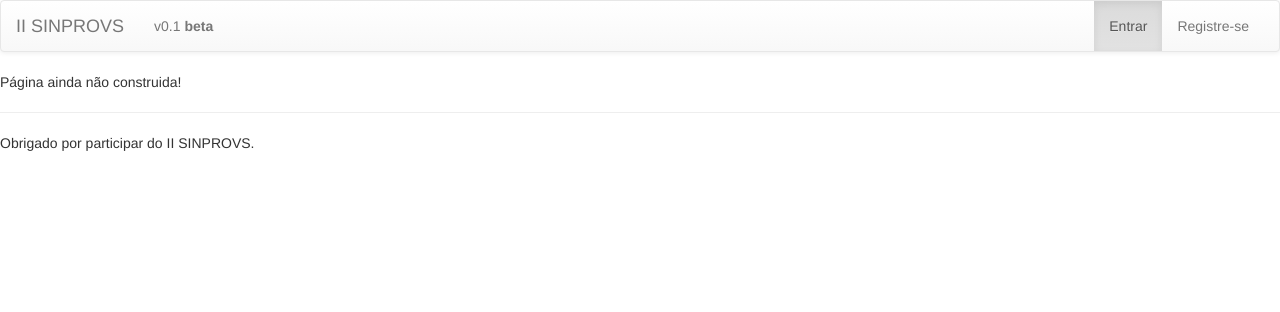
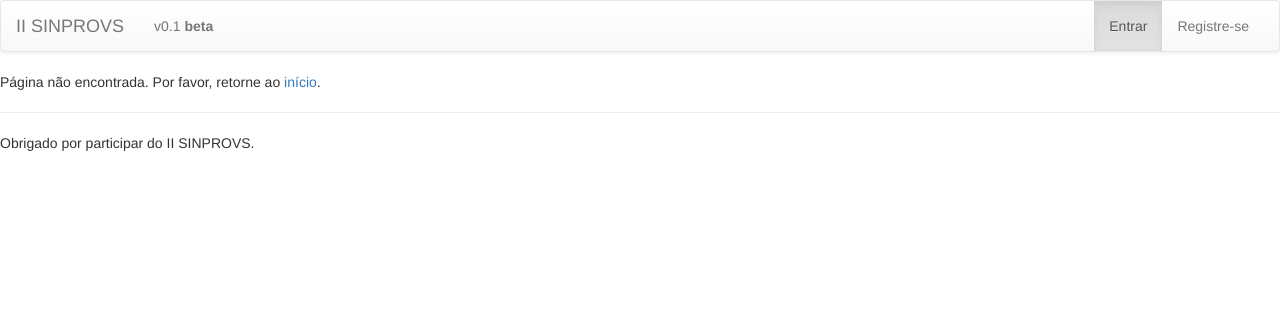
Before and after one commit to pixies/academic, a Django app: template templates/profile/404.html in a window 1280 px wide. Shown: the top 312 px of the page. Run offline with Django 3.2, Linux system fonts and the light colour scheme; the template is opened without the code that fills it, so the values that code supplies are empty; parts of the project's set-up code (start-up, migrations or seed data) failed here and were passed over; some libraries are stand-ins or nearby versions.

Commit message:
Adicionado texto para ficar mais interativo.

```diff
--- a/templates/profile/404.html
+++ b/templates/profile/404.html
@@ -1,4 +1,4 @@
 {% extends "base.html" %}
 {% block content %}
-    Página ainda não construida!
+    Página não encontrada. Por favor, retorne ao <a href="http://sinprovs.com:8888">início</a>.
 {% endblock content %}
```
